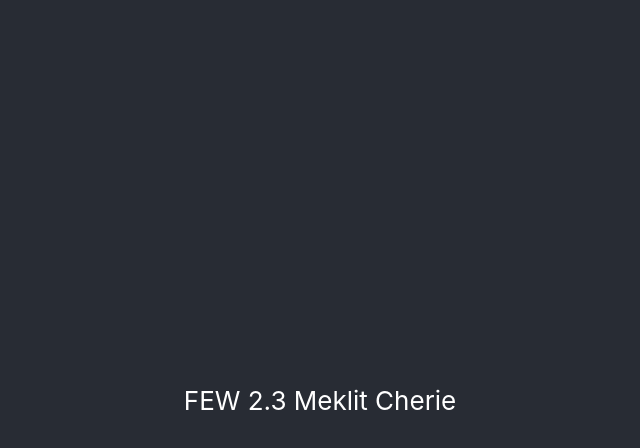
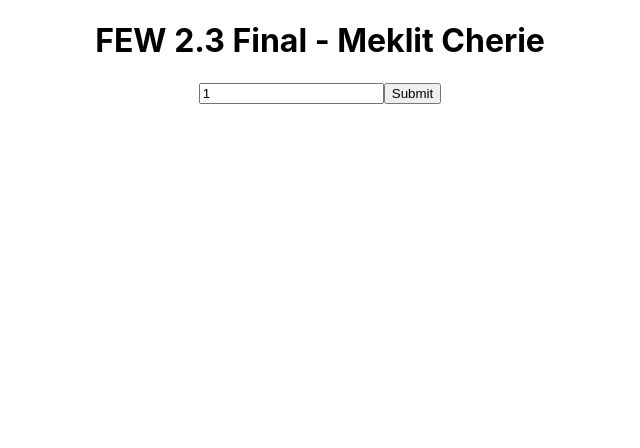
Before and after one commit to mekcherie/Final-2.3-React-redux, a React (Create React App) app: page / in a window 1280 px wide. Shown: the top 448 px of the page, without its empty margins (320-960 px from the left). Built offline with nearby package versions, Linux system fonts and the light colour scheme.

Commit message:
added a display file along with starwards.js to create and display more information on the site

```diff
--- a/src/App.js
+++ b/src/App.js
@@ -1,12 +1,13 @@
-import logo from './logo.svg';
+import Home from './Home';
+import StarWars from './StarWars';
 import './App.css';
+
 
 function App() {
   return (
     <div className="App">
-      <header className="App-header">
-        <p> FEW 2.3 Meklit Cherie </p>
-      </header>
+    < Home />
+    < StarWars />
     </div>
   );
 }
--- /dev/null
+++ b/src/Display.js
@@ -0,0 +1,15 @@
+function Display(props) {
+    const { name, height, mass, hairColor, eyeColor } = props;
+
+    return (
+      <div className="Display">
+        <h2>{name}</h2>
+        <p>Height: {height}</p>
+        <p>Mass: {mass}</p>
+        <p>Hair Color: {hairColor}</p>
+        <p>Eye Color: {eyeColor}</p>
+      </div>
+    );
+  }
+
+  export default Display;
--- /dev/null
+++ b/src/Home.js
@@ -0,0 +1,11 @@
+import React from 'react';
+
+function Home() {
+  return (
+    <div className="Header">
+      <h1>FEW 2.3 Final - Meklit Cherie</h1>
+    </div>
+  );
+}
+
+export default Home
--- /dev/null
+++ b/src/StarWars.js
@@ -0,0 +1,49 @@
+import React from 'react';
+import { useState } from 'react';
+import Display from './Display';
+
+function StarWars() {
+  const [id, setId] = useState(1);
+  const [data, setData] = useState(null);
+
+  async function getCharacter(characterId) {
+    try {
+      const res = await fetch(`https://swapi.dev/api/people/${characterId}/`);
+      const json = await res.json();
+
+      const name = json.name;
+      const height = json.height;
+      const mass = json.mass;
+      const hairColor = json.hair_color;
+      const eyeColor = json.eye_color;
+
+      setData({
+        name,
+        height,
+        mass,
+        hairColor,
+        eyeColor
+      });
+    } catch(err) {
+      console.log(err);
+    }
+  }
+
+  return (
+    <div className="StarWars">
+      <form onSubmit={e => {
+        e.preventDefault();
+      }}>
+        <input
+          onChange={(e) => setId(e.target.value)}
+          value={id}
+          placeholder={'Character Id'}
+        />
+        <button onClick={() => getCharacter(id)}>Submit</button>
+      </form>
+      {data && <Display {...data} />}
+    </div>
+  );
+}
+
+export default StarWars
```
